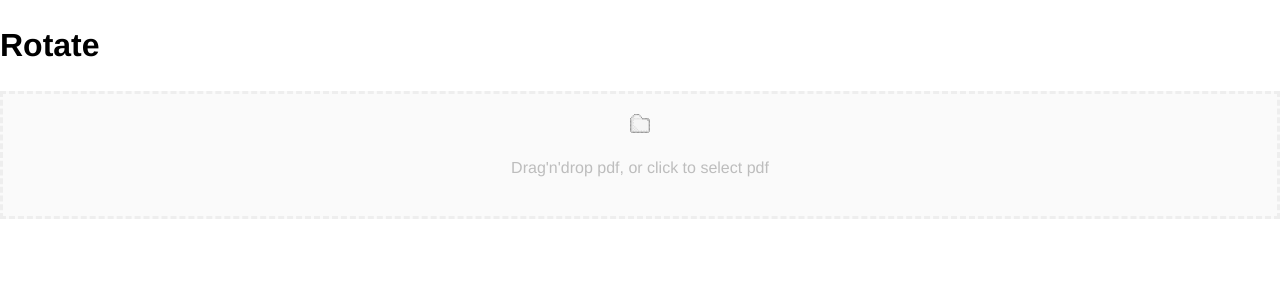
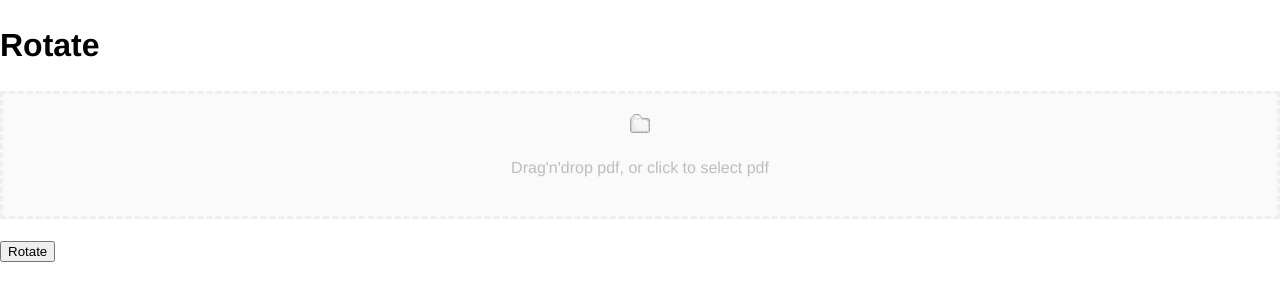
Before and after one commit to PDFcraft/pdfcraft-frontend, a React (Create React App) app: page /rotate in a window 1280 px wide. Shown: the top 300 px of the page. Built offline with nearby package versions, Linux system fonts and the light colour scheme; no server answers; the HTML template or start-up script is replaced by a standard one.

Commit message:
Feat : Show but disable the uploadbutton

```diff
--- a/src/Routes/Rotate.js
+++ b/src/Routes/Rotate.js
@@ -21,10 +21,7 @@ const Rotate = () => {
                 files.length < 1 &&
                 <DropzoneComponent/>
             }
-            {
-                files.length > 0 &&
-                <UploadButton />
-            }
+            <UploadButton />
 
             {
                 processedFile.length > 0 &&
```
